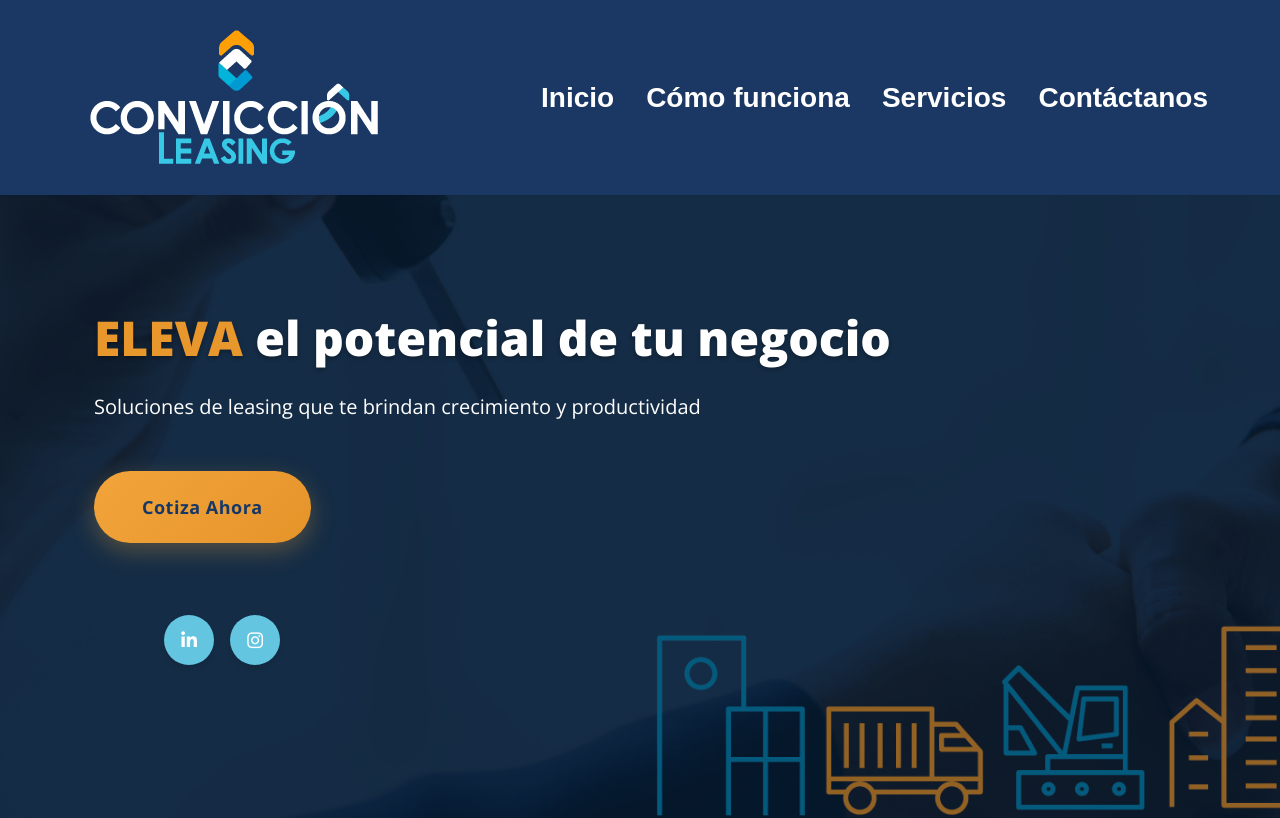
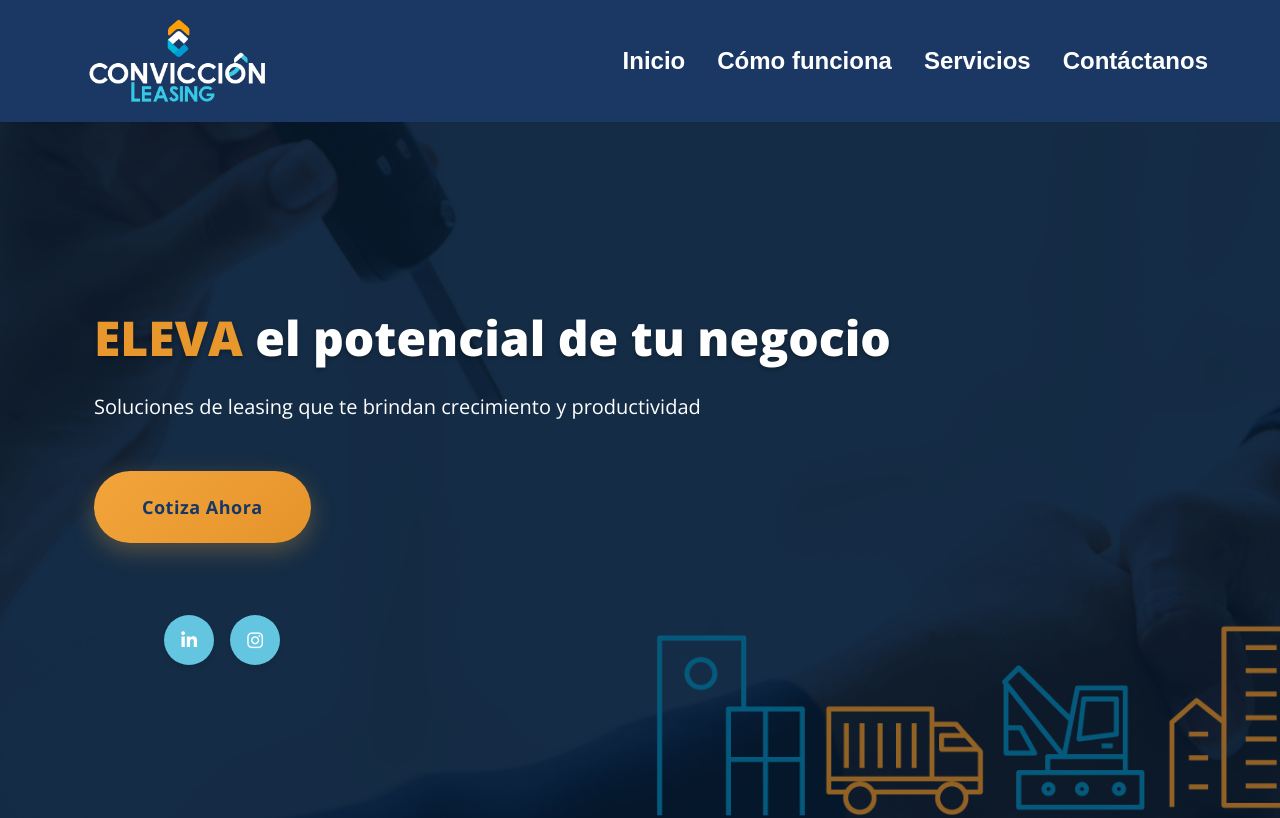
Before and after one commit to Rodolfo-Donis/conviccion-leasing, a React (Vite) app: page / in a window 1280 px wide. Shown: the top 818 px of the page. Built offline with nearby package versions, Linux system fonts and the light colour scheme; no server answers.

Commit message:
Adjust header logo size and navigation font, optimize que-es-leasing height, and add spacing to tipos-leasing section

```diff
--- a/src/components/ComoFunciona.css
+++ b/src/components/ComoFunciona.css
@@ -51,7 +51,7 @@
 .que-es-leasing {
   margin-bottom: var(--spacing-5xl);
   position: relative;
-  padding: var(--spacing-4xl) 0 var(--spacing-6xl) 0;
+  padding: var(--spacing-xl) 0 var(--spacing-2xl) 0;
   background-image: url('../assets/images/tractor.png');
   background-size: cover;
   background-position: center;
@@ -59,7 +59,7 @@
   z-index: 1;
   overflow: hidden;
   width: 100vw;
-  min-height: 120vh;
+  min-height: 60vh;
   margin-left: calc(-50vw + 50%);
   margin-right: calc(-50vw + 50%);
 }
@@ -103,7 +103,7 @@
   padding: 0 var(--spacing-lg);
   margin-left: calc(-50vw + 50%);
   margin-right: calc(-50vw + 50%);
-  min-height: 120vh;
+  min-height: 60vh;
 }
 
 /* Title content animations */
@@ -200,12 +200,13 @@
 
 /* Sección 2: Tipos de Leasing - Fade Animation */
 .tipos-leasing {
+  margin-top: 200px;
   margin-bottom: var(--spacing-9xl);
   background-image: url('../assets/images/impresora.png');
   background-size: cover;
   background-position: center;
   background-repeat: no-repeat;
-  padding: var(--section-padding) 0 var(--spacing-7xl) 0;
+  padding: 100px 0 var(--spacing-8xl) 0;
   position: relative;
   z-index: 1;
   opacity: 0;
--- a/src/components/Header.css
+++ b/src/components/Header.css
@@ -7,7 +7,7 @@
   width: 100%;
   background: var(--color-dark-blue);
   color: var(--color-white);
-  padding: var(--spacing-lg) 0;
+  padding: var(--spacing-md) 0;
   z-index: 1000;
   box-shadow: var(--shadow-sm);
   transition: background-color var(--transition-normal), box-shadow var(--transition-normal);
@@ -77,7 +77,7 @@
 }
 
 .logo img {
-  height: 147px;
+  height: 90px;
   width: auto;
   object-fit: contain;
   margin-left: var(--spacing-md);
@@ -115,7 +115,7 @@
   background: none;
   border: none;
   cursor: pointer;
-  font-size: 28px;
+  font-size: 24px;
   font-family: "Quicksand", sans-serif;
 }
 
```
